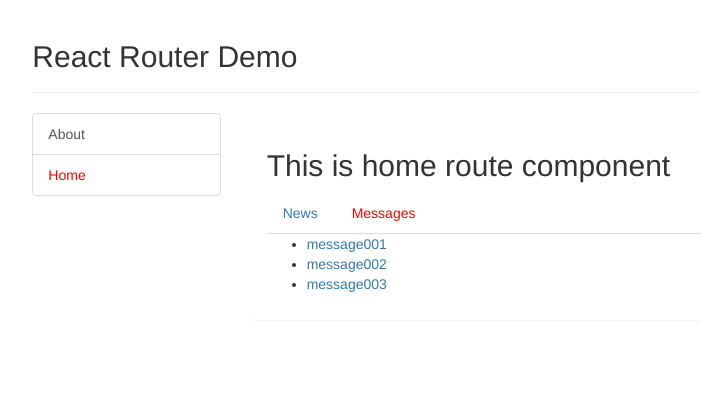
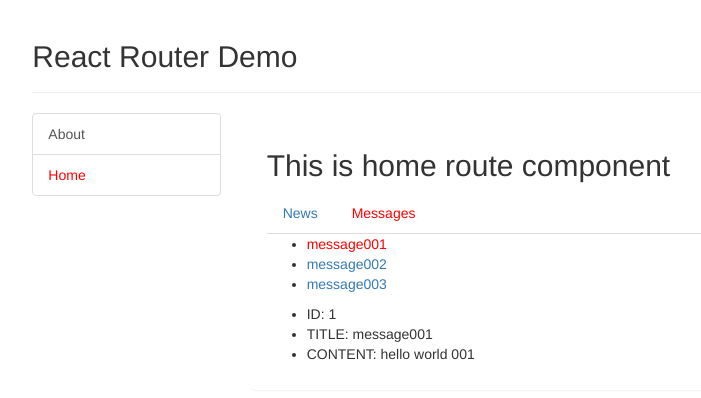
Before and after one commit to sAMs126/React-study, a React (Create React App) app in the folder stu/12_React-Router基本使用/react-app/: page /home/messages/1 in a window 1280 px wide. Shown: the top 398 px of the page, without its empty margins (186-887 px from the left). Built offline with nearby package versions, Linux system fonts and the light colour scheme.

Commit message:
路由组件间传值

```diff
--- a/stu/12_React-Router基本使用/react-app/src/views/messages.jsx
+++ b/stu/12_React-Router基本使用/react-app/src/views/messages.jsx
@@ -1,4 +1,8 @@
 import React, { Component } from 'react';
+import { Route } from 'react-router-dom';
+
+import MsgDetail from './msg-detail';
+import MyNavLink from '../component/my-nav-link';
 
 export default class Messages extends Component {
     state = {
@@ -22,13 +26,21 @@ export default class Messages extends Component {
 
     render() {
         return (
+            <div>
                 <ul>
                     {this.state.messages.map((message, index) => (
                         <li key={index}>
-                        <a href="#">{message.title}</a>
+                            {/* 非路由链接 */}
+                            {/* <a href={`/home/messages/${message.id}`}>{message.title}</a> */}
+                            {/* 路由连接 */}
+                            <MyNavLink to={`/home/messages/${message.id}`}>
+                                {message.title}
+                            </MyNavLink>
                         </li>
                     ))}
                 </ul>
+                <Route path="/home/messages/:id" component={MsgDetail}></Route>
+            </div>
         );
     }
 }
--- /dev/null
+++ b/stu/12_React-Router基本使用/react-app/src/views/msg-detail.jsx
@@ -0,0 +1,25 @@
+import React, { Component } from 'react';
+
+export default class MsgDetail extends Component {
+    state = {
+        messages: [
+            { id: '1', title: 'message001', content: 'hello world 001' },
+            { id: '2', title: 'message002', content: 'hello world 002' },
+            { id: '3', title: 'message003', content: 'hello world 003' }
+        ]
+    };
+
+    render() {
+        const { id } = this.props.match.params;
+        const { messages } = this.state;
+        // 从messages获取指定对象
+        const message = messages.find(m => m.id === id);
+        return (
+            <ul>
+                <li>ID: {message.id}</li>
+                <li>TITLE: {message.title}</li>
+                <li>CONTENT: {message.content}</li>
+            </ul>
+        );
+    }
+}
```
Lines whose indentation alone changed are shown as unchanged.
